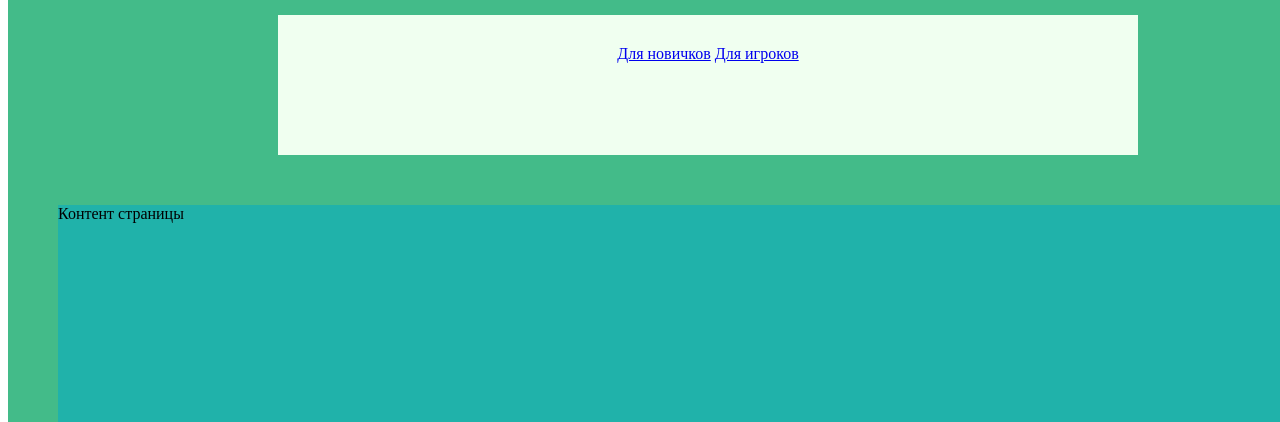
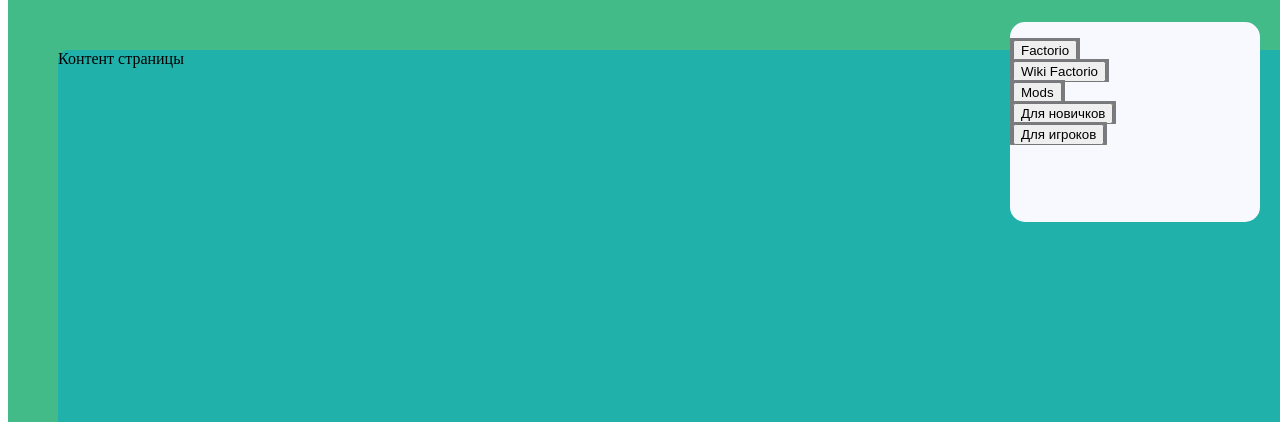
Before and after one commit to MiKerfr/PHP_Synergia1, a PHP site: page /MyFirsthSite.html in a window 1280 px wide; the page is wider, and only the part inside the window is pictured. Shown: the part 108-530 px from the top of that part. Run offline with PHP 8.4, Linux system fonts and the light colour scheme.

Commit message:
1.1
Исправленно
.Кнопки
.Меню
.Мелкие доработки

```diff
--- a/HomeSite/MyFirsthSite.css
+++ b/HomeSite/MyFirsthSite.css
@@ -29,12 +29,14 @@
 }
 #sidebar
 {
-	width: 350px;
-	height: 500px;
+	width:  250px;
+	height: 200px;
 	background-color: ghostwhite;
 	float:right;
-	margin: auto;
-	padding: 30px;
+	border-radius: 15px;
+	position: fixed;
+	top: 130px;
+	right: 20px;
 }
 #content
 {
@@ -43,17 +45,8 @@
 	background-color: lightseagreen;
 	margin: 50px;
 	text-align: left;
-	float:left; ;
-}
-#menu
-{
-	width: 800px;
-	height: 80px;
-	margin: auto;
-	text-align: center;
-	background-color: honeydew;
-	padding: 30px;
-	margin-top: 15px;
+	float:left;
+	border-radius: 10px;
 }
 #FF
 {
@@ -61,3 +54,19 @@
 	font-family: Arial Black;
 	size: 20
 }
+#button
+{
+    background: #B3794BFF; /* Цвет фона */
+    border: 3px solid #7a7b7e; /* Параметры рамки */
+    width: 60px; /* Ширина кнопки */
+    height: 60px; /* Высота */
+    border-radius: 1p
+}
+#button1
+{
+    background: #CCBD32FF; /* Цвет фона */
+    border: 3px solid #7a7b7e; /* Параметры рамки */
+    width: 60px; /* Ширина кнопки */
+    height: 60px; /* Высота */
+    border-radius: 1px;
+}
--- a/HomeSite/MyFirsthSite.html
+++ b/HomeSite/MyFirsthSite.html
@@ -10,15 +10,24 @@
 
     <div id="header">Это мой краткий гайд по Factorio</div>
 
-    <div id="menu">
-        <a href="MySiteNB.html">Для новичков</a>
-        <a href="MySitePL.html">Для игроков</a>
-    </div>
 
     <div id="content">Контент страницы</div>
 
-    <div id="sidebar">Боковая панель</div>
+    <div id="sidebar">
+        <br>
+        <a href="https://www.factorio.com/" id="button"><button>     Factorio</button></a>
+        <br>
+        <a href="https://wiki.factorio.com/" id="button"><button>    Wiki Factorio</button></a>
+        <br>
+        <a href="https://mods.factorio.com/" id="button"><button>    Mods</button></a>
+        <br>
+        <a href="MySiteNB.html" id="button1"><button>   Для новичков</button></a>
+        <br>
+        <a href="MySitePL.html" id="button1"><button>   Для игроков</button></a>
 
+
+
+    </div>
     <div id="footer">
 
     	<a  id="FF">Made By MiKerfr</a>
```
Also changed, not shown: HomeSite/MySiteNB.html (+14 -5 lines), HomeSite/MySitePL.html (+14 -5 lines).
